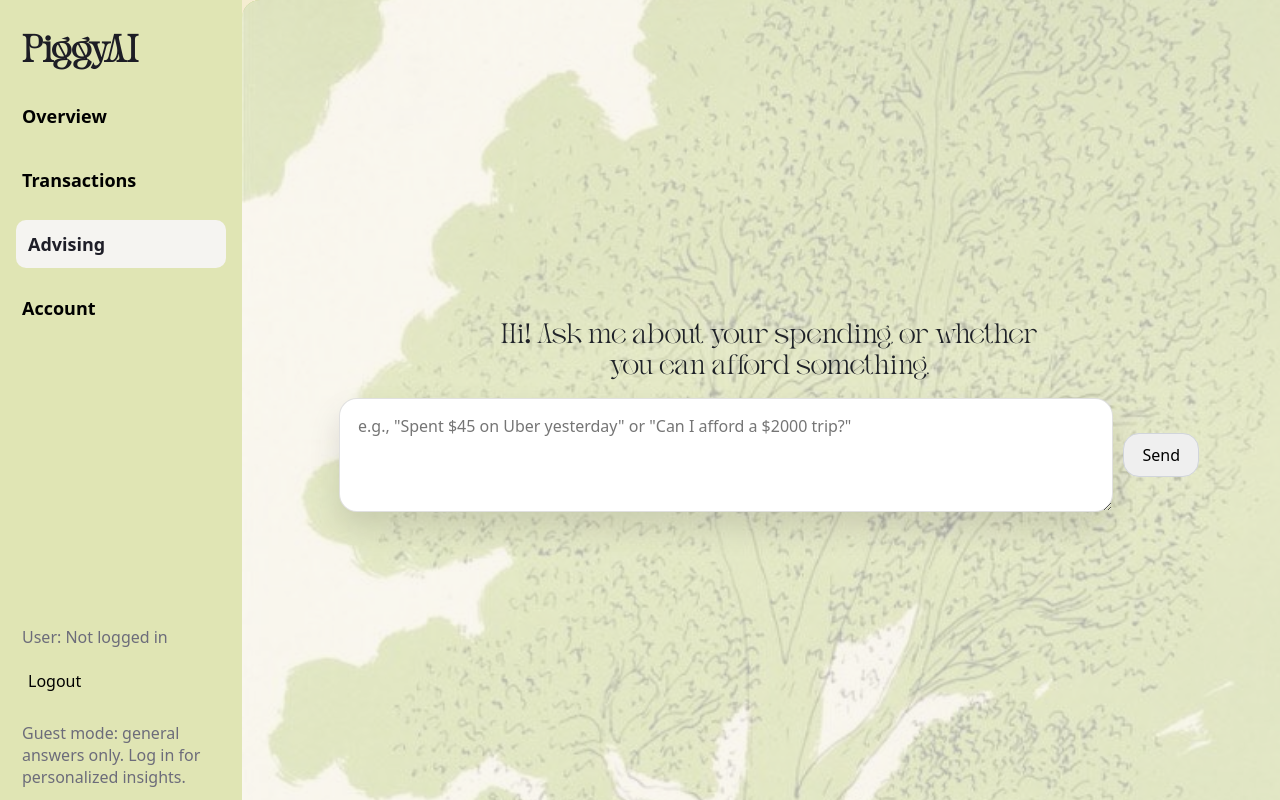
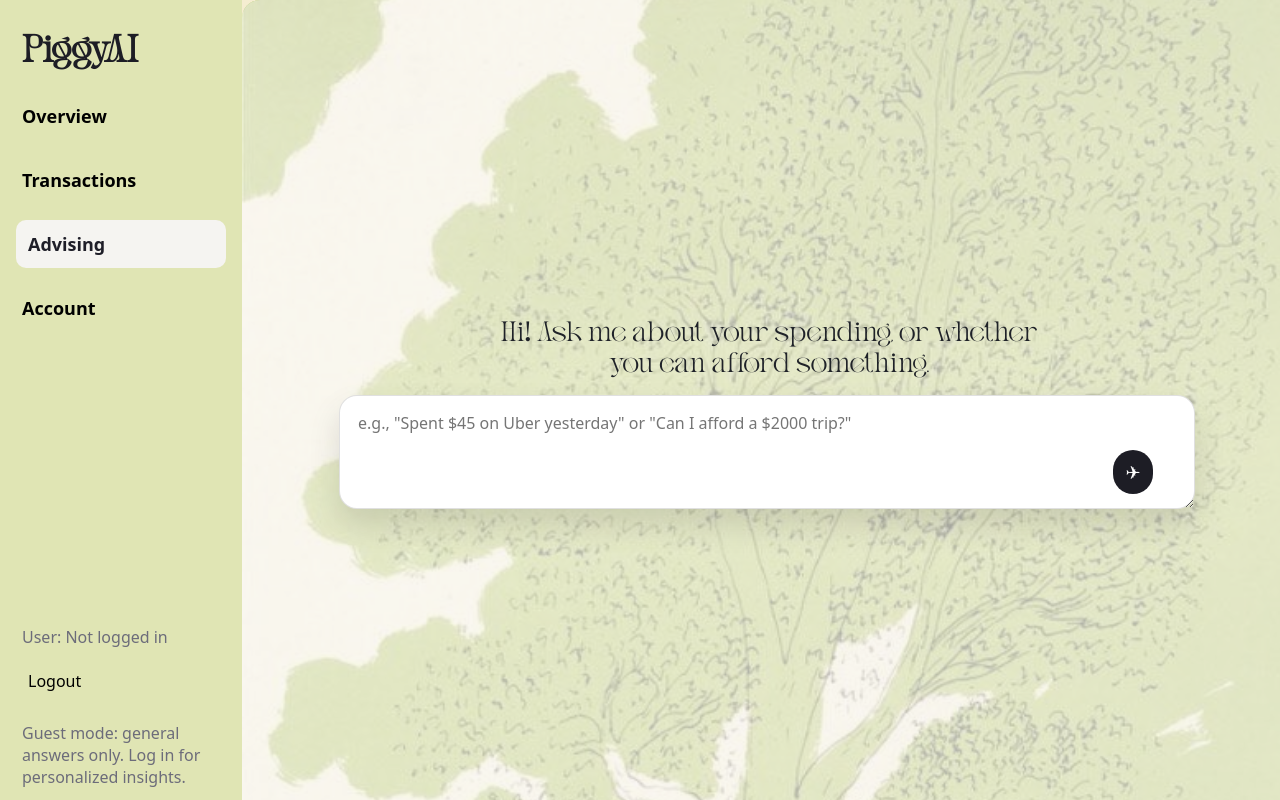
Before and after one commit to xinyu511/fin_brawl, a Next.js app in the folder web/: page /advising in a window 1280 px wide. Built offline with nearby package versions, Linux system fonts and the light colour scheme.

Commit message:
more advising UI

```diff
--- a/web/app/advising/page.tsx
+++ b/web/app/advising/page.tsx
@@ -17,6 +17,8 @@ export default function AdvisingPage() {
   const [username, setUsername] = useState<string | null>(null);
   const [status, setStatus] = useState<string>("");
   const [chatInput, setChatInput] = useState("");
+  const [displayChat, setDisplayChat] = useState<ChatMsg[]>([]);
+  const [isTyping, setIsTyping] = useState(false);
   const [chat, setChat] = useState<ChatMsg[]>([
     {
       role: "assistant",
@@ -33,6 +35,10 @@ export default function AdvisingPage() {
     const storedFixed = window.localStorage.getItem(FIXED_KEY);
     if (storedIncome) setMonthlyIncome(Number(storedIncome));
     if (storedFixed) setFixedCosts(Number(storedFixed));
+  }, []);
+
+  useEffect(() => {
+    setDisplayChat(chat);
   }, []);
 
   useEffect(() => {
@@ -101,8 +107,30 @@ export default function AdvisingPage() {
     setChat((prev) => [...prev, { role: "assistant", content: out.reply }]);
   }
 
-  const hasUserInput = chat.some((msg) => msg.role === "user");
-  const showLog = hasUserInput || chat.length > 1;
+  useEffect(() => {
+    const last = chat[chat.length - 1];
+    if (!last || last.role !== "assistant") {
+      setDisplayChat(chat);
+      setIsTyping(false);
+      return;
+    }
+    setIsTyping(true);
+    const full = last.content;
+    let i = 0;
+    const id = window.setInterval(() => {
+      i += 2;
+      const partial = full.slice(0, i);
+      setDisplayChat([...chat.slice(0, -1), { ...last, content: partial }]);
+      if (i >= full.length) {
+        window.clearInterval(id);
+        setIsTyping(false);
+      }
+    }, 16);
+    return () => window.clearInterval(id);
+  }, [chat]);
+
+  const hasUserInput = displayChat.some((msg) => msg.role === "user");
+  const showLog = hasUserInput || displayChat.length > 1;
 
   return (
     <div className={`row ${styles.layout} page-body page--advising`}>
@@ -117,9 +145,14 @@ export default function AdvisingPage() {
                   Hi! Ask me about your spending, or whether you can afford something.
                 </div>
                 <div className={styles.chatInputBar}>
+                  <div className={styles.chatInputWrap}>
                     <textarea
                       className={styles.chatInputLarge}
-                    placeholder='e.g., "Spent $45 on Uber yesterday" or "Can I afford a $2000 trip?"'
+                      placeholder={
+                        chatInput.length === 0
+                          ? 'e.g., "Spent $45 on Uber yesterday" or "Can I afford a $2000 trip?"'
+                          : ""
+                      }
                       value={chatInput}
                       onChange={(e) => setChatInput(e.target.value)}
                       onKeyDown={(e) => {
@@ -130,16 +163,17 @@ export default function AdvisingPage() {
                       }}
                       rows={3}
                     />
-                  <button className={styles.chatSend} onClick={sendChat}>
-                    Send
+                    <button className={styles.chatSend} onClick={sendChat} aria-label="Send">
+                      ✈
                     </button>
+                  </div>
                 </div>
               </>
             )}
             {showLog && (
               <div className={styles.chatCardShell}>
                 <div className={styles.chatLog}>
-                  {chat.map((msg, idx) => (
+                  {displayChat.map((msg, idx) => (
                     <div
                       key={`${msg.role}-${idx}`}
                       className={`${styles.chatItem} ${
@@ -148,19 +182,29 @@ export default function AdvisingPage() {
                           : styles.chatItemUser
                       }`}
                     >
-                      <span className={styles.chatBubble}>{msg.content}</span>
+                      <span className={styles.chatBubble}>
+                        {msg.content}
+                        {isTyping && idx === displayChat.length - 1 ? (
+                          <span className={styles.typingCursor}>▍</span>
+                        ) : null}
+                      </span>
                     </div>
                   ))}
-                  {status === "Thinking..." && (
+                  {status === "Thinking..." && !isTyping && (
                     <div className={`${styles.chatItem} ${styles.chatItemAssistant}`}>
                       <span className={styles.chatBubble}>Thinking...</span>
                     </div>
                   )}
                 </div>
                 <div className={styles.chatInputBar}>
+                  <div className={styles.chatInputWrap}>
                     <textarea
                       className={styles.chatInputLarge}
-                    placeholder='e.g., "Spent $45 on Uber yesterday" or "Can I afford a $2000 trip?"'
+                      placeholder={
+                        chatInput.length === 0
+                          ? 'e.g., "Spent $45 on Uber yesterday" or "Can I afford a $2000 trip?"'
+                          : ""
+                      }
                       value={chatInput}
                       onChange={(e) => setChatInput(e.target.value)}
                       onKeyDown={(e) => {
@@ -171,9 +215,10 @@ export default function AdvisingPage() {
                       }}
                       rows={3}
                     />
-                  <button className={styles.chatSend} onClick={sendChat}>
-                    Send
+                    <button className={styles.chatSend} onClick={sendChat} aria-label="Send">
+                      ✈
                     </button>
+                  </div>
                 </div>
               </div>
             )}
--- a/web/app/dashboard/page.module.css
+++ b/web/app/dashboard/page.module.css
@@ -347,7 +347,7 @@
 }
 
 .chatCardShell {
-  background: rgba(255, 255, 255, 0.95);
+  background: rgba(255, 255, 255, 0.86);
   border-radius: 20px;
   box-shadow: 0 18px 36px rgba(0, 0, 0, 0.12);
   padding: 18px;
@@ -365,7 +365,7 @@
 }
 
 .chatLog {
-  width: 97%;
+  width: 98%;
   flex: 1;
   min-height: 520px;
   max-height: 520px;
@@ -374,7 +374,7 @@
   border: none;
   border-radius: 12px;
   padding: 10px;
-  background: #fff;
+  background: transparent;
   display: flex;
   flex-direction: column;
   gap: 10px;
@@ -408,6 +408,19 @@
   background: #bfe6d6;
 }
 
+.typingCursor {
+  display: inline-block;
+  margin-left: 2px;
+  opacity: 0.7;
+  animation: blink 1s steps(2, start) infinite;
+}
+
+@keyframes blink {
+  50% {
+    opacity: 0;
+  }
+}
+
 .chatInputRow {
   margin-top: 10px;
   gap: 10px;
@@ -419,16 +432,29 @@
 }
 
 .chatInputBar {
-  width: 100%;
+  width: 98%;
   display: flex;
   gap: 10px;
   align-items: center;
 }
 
+.chatInputWrap {
+  position: relative;
+  width: 97%;
+  display: block;
+}
+
 .chatSend {
-  margin-left: auto;
-  padding: 10px 18px;
-  border-radius: 16px;
+  position: absolute;
+  right: 4px;
+  bottom: 20px;
+  border-radius: 999px;
+  display: grid;
+  place-items: center;
+  background: #1d1d25;
+  color: #ffffff;
+  border: none;
+  font-size: 18px;
 }
 
 .chatTip {
```
Lines whose indentation alone changed are shown as unchanged.
